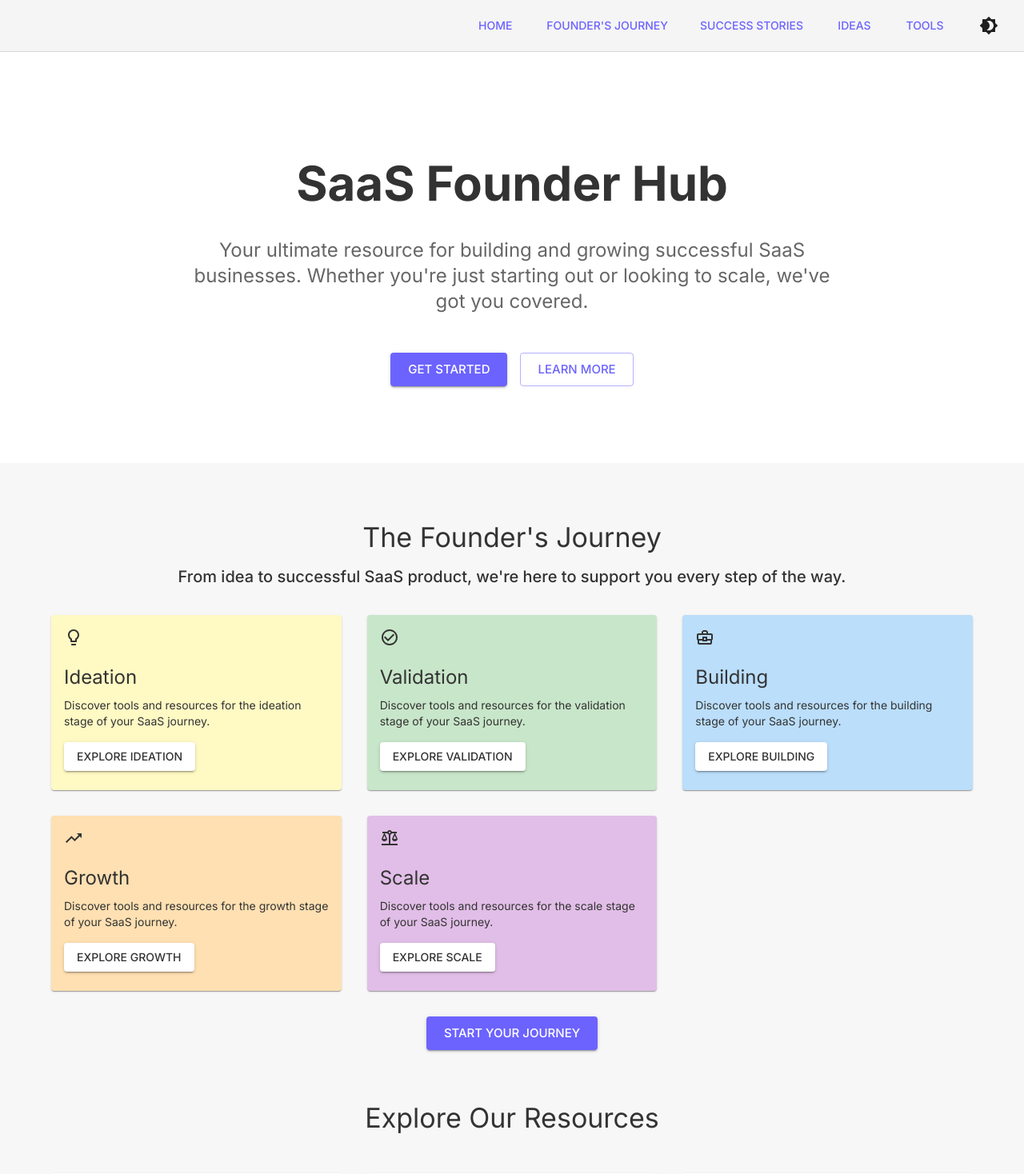
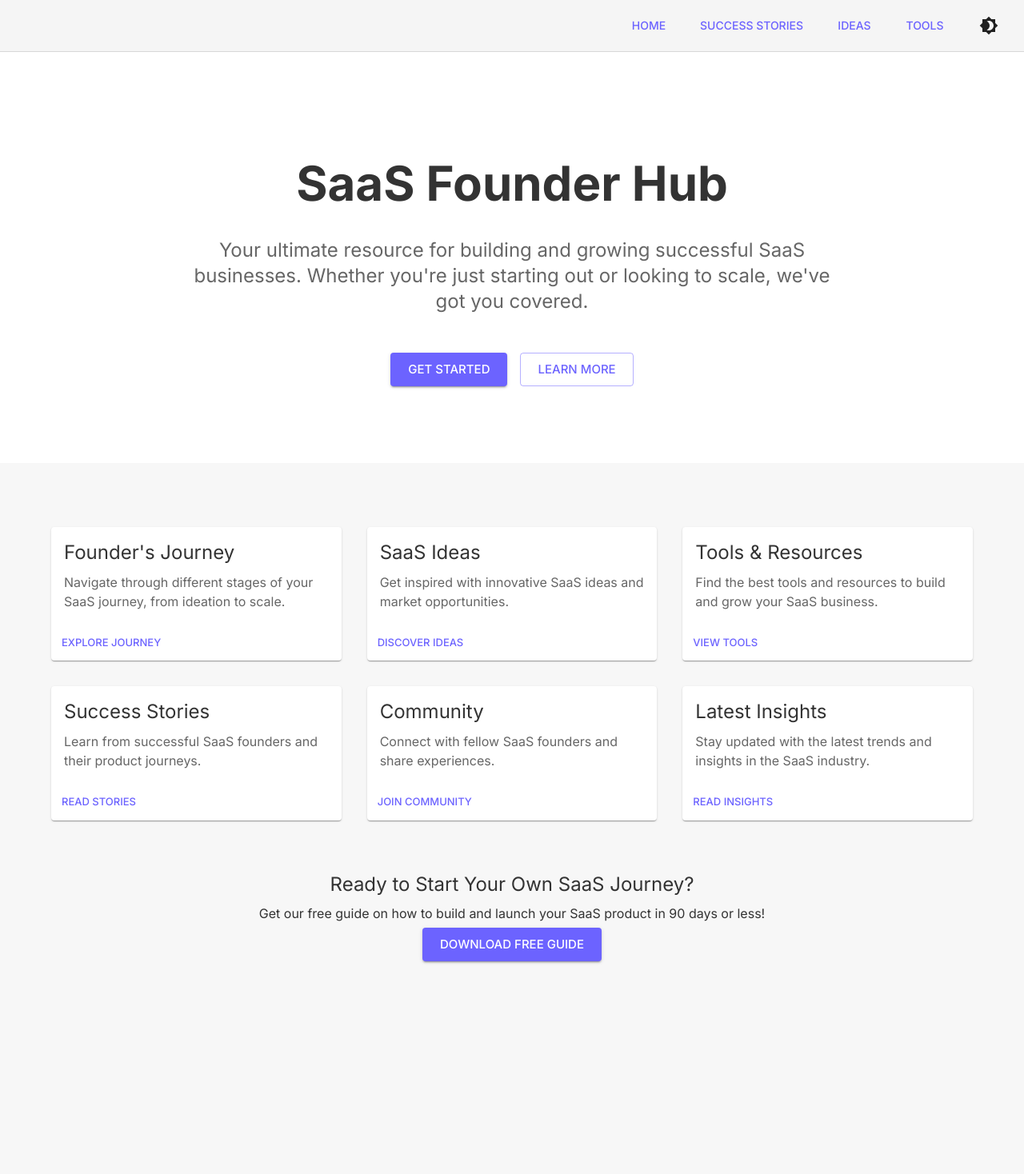
Before and after one commit to vinodsharma10x/saas-founder-hub, a Next.js app: page / in a window 1280 px wide. Shown: the top 1468 px of the page at 80% size. After the commit the page ends 1234 px from the top, so only its background shows below. Built offline with nearby package versions, Linux system fonts and the light colour scheme.

Commit message:
Removed founders journey and its sections

```diff
--- a/src/app/page.tsx
+++ b/src/app/page.tsx
@@ -14,34 +14,10 @@ export default function Home() {
       <Navbar />
       <main>
         <HeroSection />
-        <Container sx={{ py: 8 }} maxWidth="lg">
-          <Box sx={{ my: 1 }}>
-            <Typography variant="h4" component="h2" gutterBottom align="center">
-              The Founder's Journey
-            </Typography>
-            <Typography variant="h6" component="h3" gutterBottom align="center" sx={{ mb: 4 }}>
-              From idea to successful SaaS product, we're here to support you every step of the way.
-            </Typography>
-            <Grid container spacing={4}>
-              {journeyStages.map((stage, index) => (
-                <Grid item key={index} xs={12} sm={6} md={4}>
-                  <MotionWrapper delay={index * 0.1}>
-                    <JourneyStageCard {...stage} />
-                  </MotionWrapper>
-                </Grid>
-              ))}
-            </Grid>
-            <Box sx={{ mt: 4, display: 'flex', justifyContent: 'center' }}>
-              <Button variant="contained" color="primary" size="large" href="/journey/ideation">
-                Start Your Journey
-              </Button>
-            </Box>
-          </Box>
+        <Container sx={{ py: 4 }} maxWidth="lg">
 
-          <Box sx={{ mt: 8 }}>
-            <Typography variant="h4" component="h2" gutterBottom align="center">
-              Explore Our Resources
-            </Typography>
+          <Box sx={{ mt: 1 }}>
+
             <Grid container spacing={4} sx={{ mt: 2 }}>
               {features.map((feature, index) => (
                 <Grid item key={index} xs={12} sm={6} md={4}>
@@ -56,10 +32,13 @@ export default function Home() {
           <Box sx={{ mt: 8, textAlign: 'center' }}>
             <MotionWrapper>
               <Typography variant="h5" component="h3" gutterBottom>
-                Ready to start your SaaS journey?
+              Ready to Start Your Own SaaS Journey?
               </Typography>
+              <Typography variant="p" component="p" gutterBottom>
+Get our free guide on how to build and launch your SaaS product in 90 days or less!
+</Typography>
               <Button variant="contained" color="primary" size="large" href="/journey/ideation">
-                Begin Your Journey
+              Download Free Guide
               </Button>
             </MotionWrapper>
           </Box>
@@ -112,7 +91,7 @@ const features = [
     title: 'Founder\'s Journey',
     description: 'Navigate through different stages of your SaaS journey, from ideation to scale.',
     linkText: 'Explore Journey',
-    linkHref: '/journey/ideation',
+    linkHref: '/success-stories/founders',
   },
   {
     title: 'SaaS Ideas',
--- a/src/components/Navbar.tsx
+++ b/src/components/Navbar.tsx
@@ -35,27 +35,7 @@ export default function Navbar() {
           <Button component={Link} href="/" variant="text" sx={{ my: 1, mx: 1.5 }}>
             Home
           </Button>
-          <Button
-            component={Link}
-            href="/journey"
-            variant="text"
-            sx={{ my: 1, mx: 1.5 }}
-          >
-            Founder's Journey
-          </Button>
-          <Menu
-            id="journey-menu"
-            anchorEl={journeyAnchorEl}
-            keepMounted
-            open={Boolean(journeyAnchorEl)}
-            onClose={handleJourneyClose}
-          >
-            <MenuItem onClick={handleJourneyClose} component={Link} href="/journey/ideation">Ideation</MenuItem>
-            <MenuItem onClick={handleJourneyClose} component={Link} href="/journey/validation">Validation</MenuItem>
-            <MenuItem onClick={handleJourneyClose} component={Link} href="/journey/building">Building</MenuItem>
-            <MenuItem onClick={handleJourneyClose} component={Link} href="/journey/growth">Growth</MenuItem>
-            <MenuItem onClick={handleJourneyClose} component={Link} href="/journey/scale">Scale</MenuItem>
-          </Menu>
+
           <Button
             aria-controls="success-stories-menu"
             aria-haspopup="true"
```
